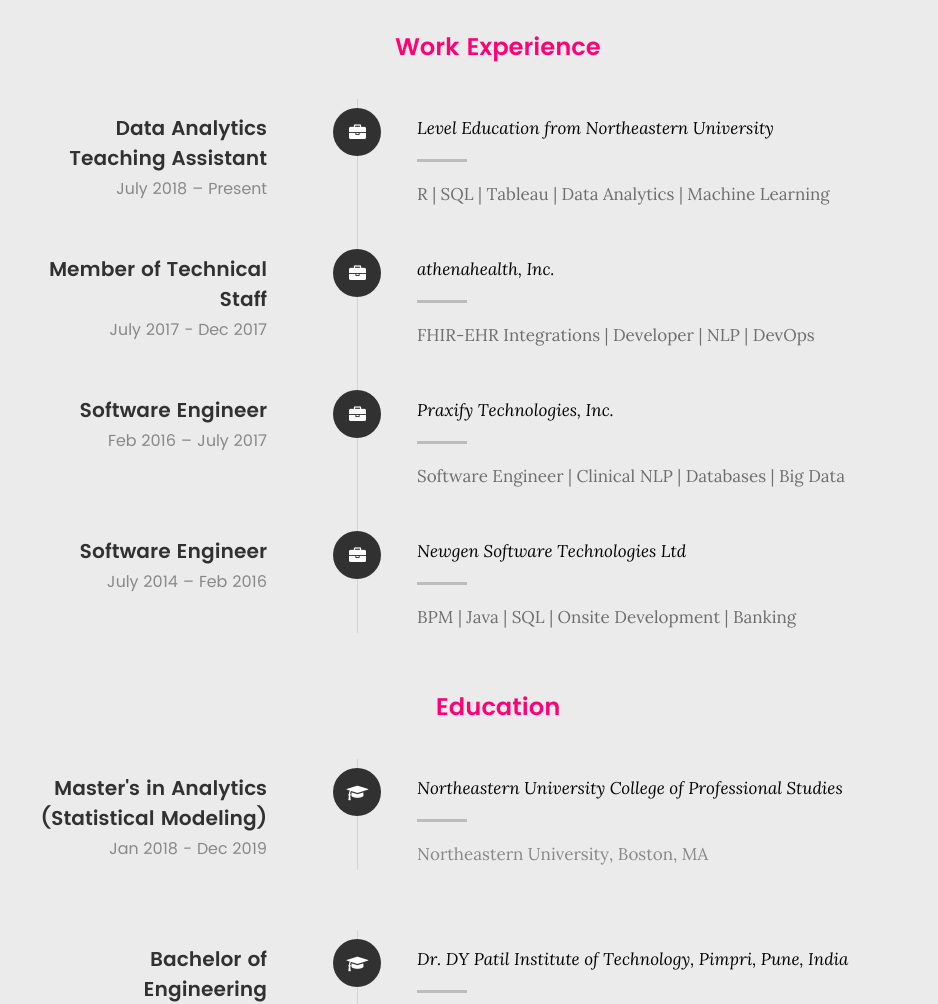
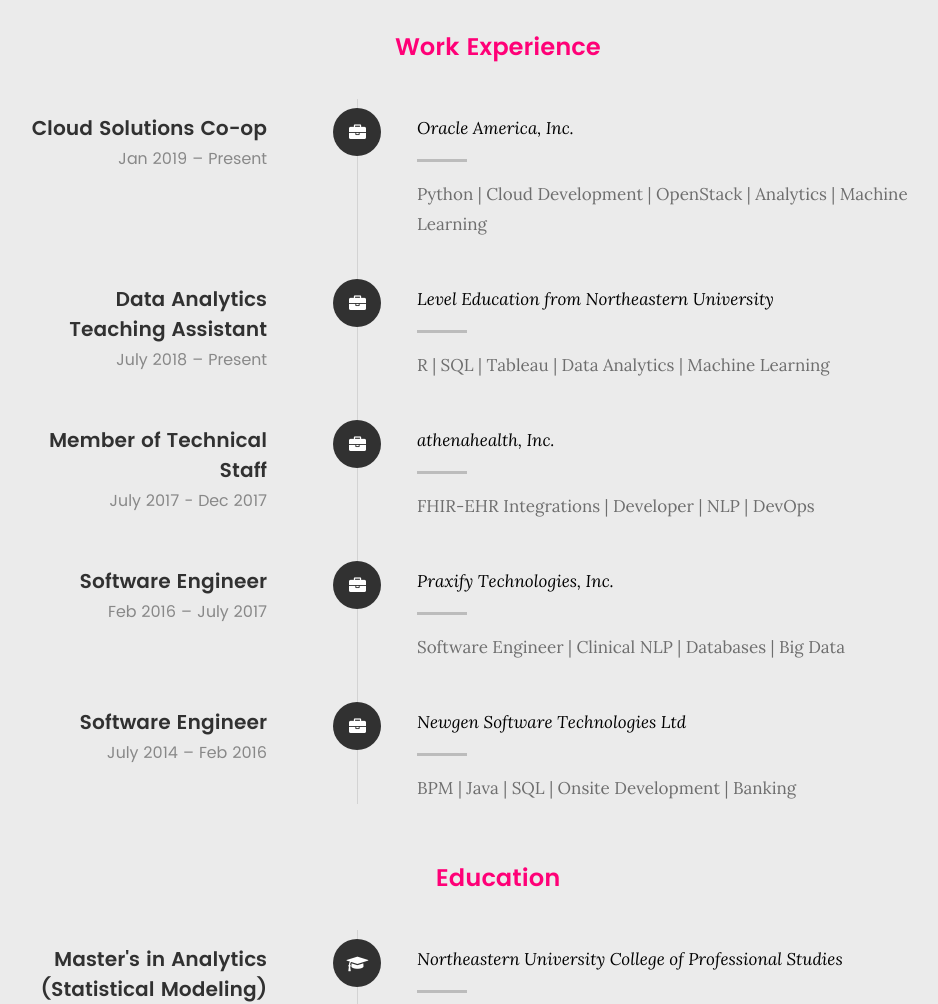
Before and after one commit to vikrantkakad/vikrantkakad.github.io, a plain HTML site: page index.html in a window 1280 px wide. Shown: the part 2316-3320 px from the top of the page, without its empty margins (142-1080 px from the left). Drawn offline with Linux system fonts and the light colour scheme; files whose address does not match are found by name.

Commit message:
Update index.html

```diff
--- a/index.html
+++ b/index.html
@@ -153,6 +153,20 @@
 			</div>
 			<div class="col-twelve">
 				<div class="timeline-wrap">
+					<div class="timeline-block">
+						<div class="timeline-ico">
+							<i class="fa fa-briefcase"></i>
+						</div>
+						<div class="timeline-header">
+							<h3>Cloud Solutions Co-op</h3>
+							<p>Jan 2019 – Present</p>
+						</div>
+						<div class="timeline-content">
+							<h4><a href="https://www.oracle.com/" target="_blank"><em>Oracle America, Inc.</em></a></h4>
+							<p>Python | Cloud Development | OpenStack | Analytics | Machine Learning</p>
+						</div>
+					</div>
+
 					<div class="timeline-block">
 						<div class="timeline-ico">
 							<i class="fa fa-briefcase"></i>
```
